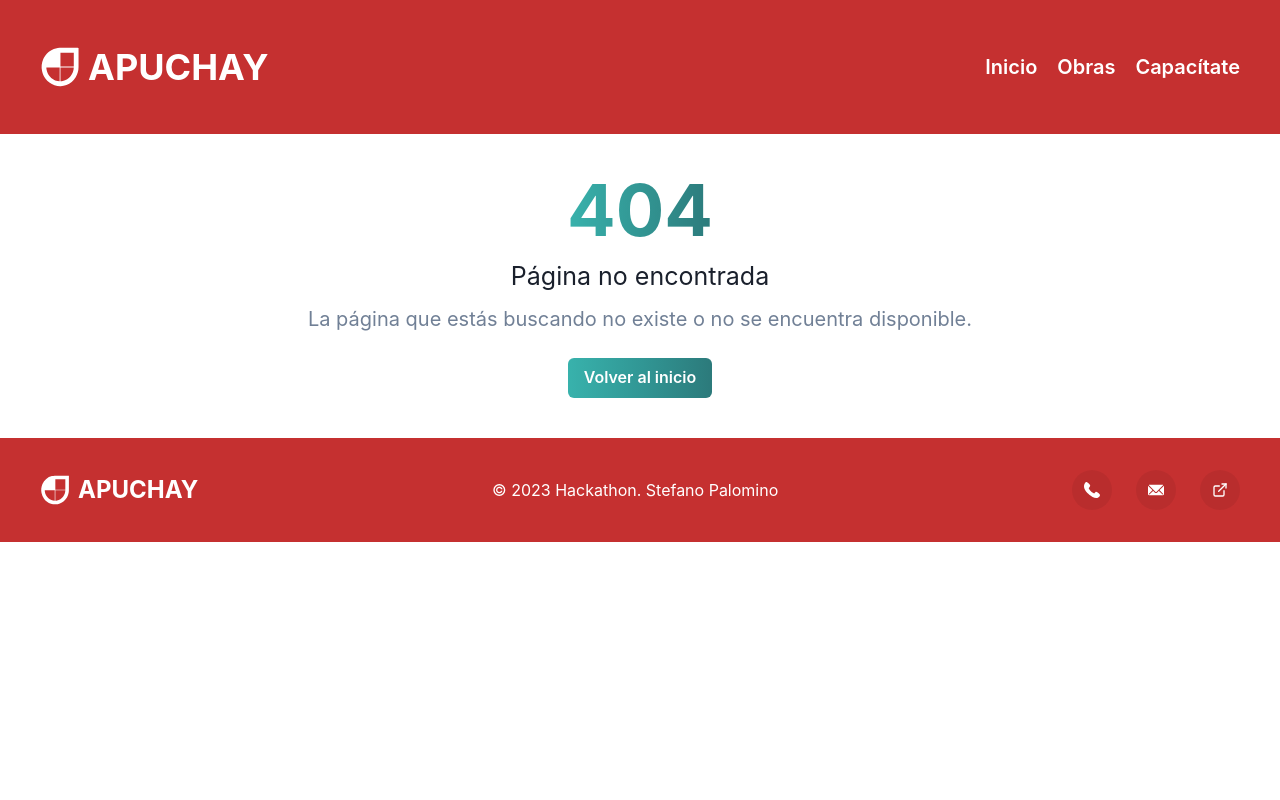
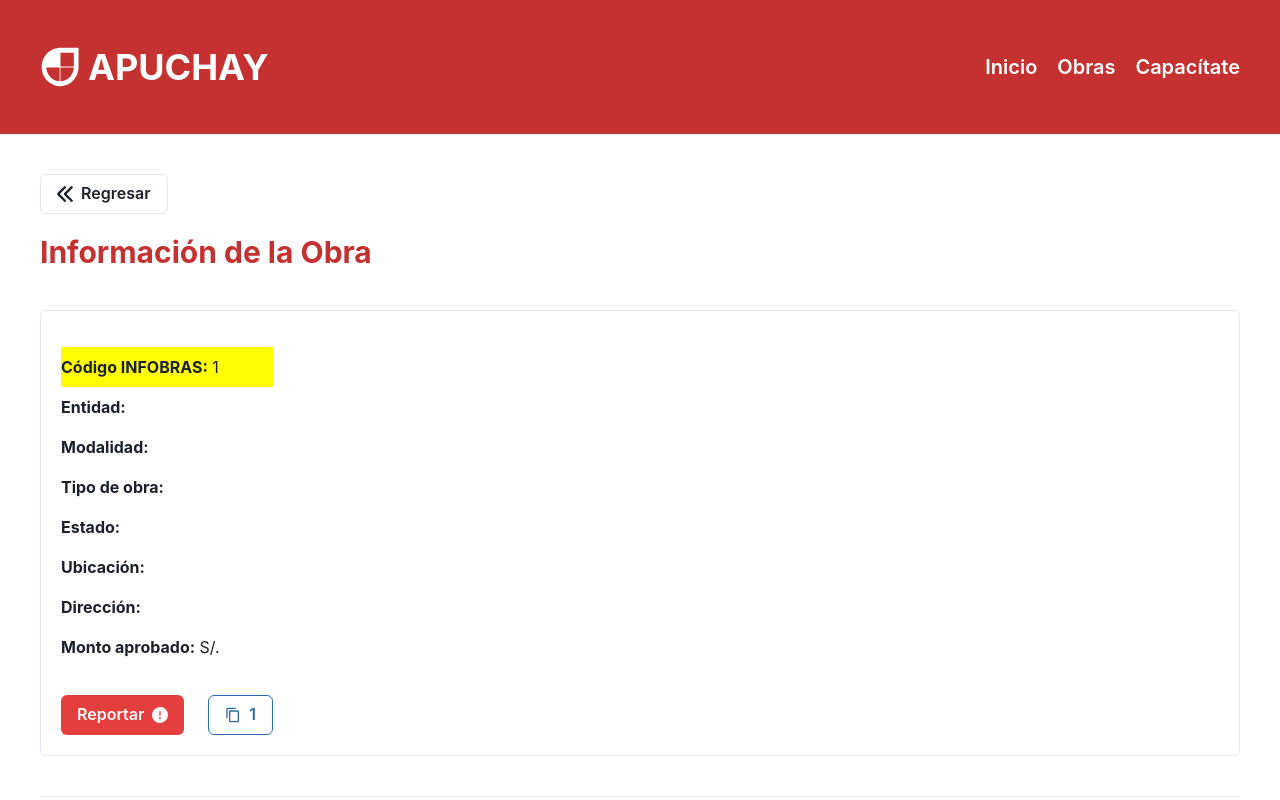
Before and after one commit to StefanoP21/hackaton-cgr2023, a React (Vite) app: page /hackaton-cgr2023/lista/infobra/1 in a window 1280 px wide. Shown: the top 800 px of the page. Built offline with nearby package versions, Linux system fonts and the light colour scheme.

Commit message:
refactor(routes): actualizacin del formato de rutas

```diff
--- a/src/App.jsx
+++ b/src/App.jsx
@@ -9,10 +9,14 @@ export const App = () => {
 
       <Routes>
         <Route path="/" element={<Home />} />
-        <Route path="/inicio" element={<Home />} />
-        <Route path="/lista" element={<List />} />
-        <Route path="/lista/infobra/:codINFOBRAS" element={<Infobra />} />
-        <Route path="/aprendizaje" element={<Learn />} />
+        <Route path="/hackaton-cgr2023/" element={<Home />} />
+        <Route path="/hackaton-cgr2023/inicio" element={<Home />} />
+        <Route path="/hackaton-cgr2023/lista" element={<List />} />
+        <Route
+          path="/hackaton-cgr2023/lista/infobra/:codINFOBRAS"
+          element={<Infobra />}
+        />
+        <Route path="/hackaton-cgr2023/aprendizaje" element={<Learn />} />
         <Route path="*" element={<NotFound />} />
       </Routes>
 
--- a/src/components/CardInfo.jsx
+++ b/src/components/CardInfo.jsx
@@ -47,7 +47,7 @@ export const CardInfo = ({ items }) => {
             <Divider />
             <CardFooter>
               <Link
-                to={`/lista/infobra/${codINFOBRAS}?imageURL=${imageURL}&entity=${entity}&name=${name}&amount=${amount}&local=${local}&address=${address}&enterprise=${enterprise}&ruc=${ruc}&person=${person}&dni=${dni}&cip=${cip}&modality=${modality}&type=${type}&state=${state}`}
+                to={`/hackaton-cgr2023/lista/infobra/${codINFOBRAS}?imageURL=${imageURL}&entity=${entity}&name=${name}&amount=${amount}&local=${local}&address=${address}&enterprise=${enterprise}&ruc=${ruc}&person=${person}&dni=${dni}&cip=${cip}&modality=${modality}&type=${type}&state=${state}`}
                 key={codINFOBRAS}
               >
                 <Button
--- a/src/components/home/Hero.jsx
+++ b/src/components/home/Hero.jsx
@@ -33,7 +33,7 @@ export const Hero = () => {
           decisiones de tu comunidad.
         </Text>
 
-        <Link to="/lista">
+        <Link to="/hackaton-cgr2023/lista">
           <Button
             rounded={'full'}
             p={6}
--- a/src/routes/Infobra.jsx
+++ b/src/routes/Infobra.jsx
@@ -49,7 +49,7 @@ export const Infobra = () => {
 
   return (
     <Container maxWidth="8xl" padding={10}>
-      <Link to="/lista">
+      <Link to="/hackaton-cgr2023/lista">
         <Button
           leftIcon={<ArrowLeftIcon />}
           colorScheme="gray"
--- a/src/routes/List.jsx
+++ b/src/routes/List.jsx
@@ -16,7 +16,7 @@ import obras from '../data/obras.json';
 export const List = () => {
   return (
     <Container maxWidth="8xl" padding={10}>
-      <Link to="/inicio">
+      <Link to="/hackaton-cgr2023/inicio">
         <Button
           leftIcon={<ArrowLeftIcon />}
           colorScheme="gray"
--- a/src/routes/NotFound.jsx
+++ b/src/routes/NotFound.jsx
@@ -20,7 +20,7 @@ export const NotFound = () => {
         La página que estás buscando no existe o no se encuentra disponible.
       </Text>
 
-      <Link to="/">
+      <Link to="/hackaton-cgr2023/inicio">
         <Button
           colorScheme="teal"
           bgGradient="linear(to-r, teal.400, teal.500, teal.600)"
--- a/src/shared/NavBar.jsx
+++ b/src/shared/NavBar.jsx
@@ -9,15 +9,15 @@ import {
 const items = [
   {
     label: 'Inicio',
-    to: '/inicio',
+    to: '/hackaton-cgr2023/inicio',
   },
   {
     label: 'Obras',
-    to: '/lista',
+    to: '/hackaton-cgr2023/lista',
   },
   {
     label: 'Capacítate',
-    to: '/aprendizaje',
+    to: '/hackaton-cgr2023/aprendizaje',
   },
 ];
 
```
Also changed, not shown: vercel.json.
